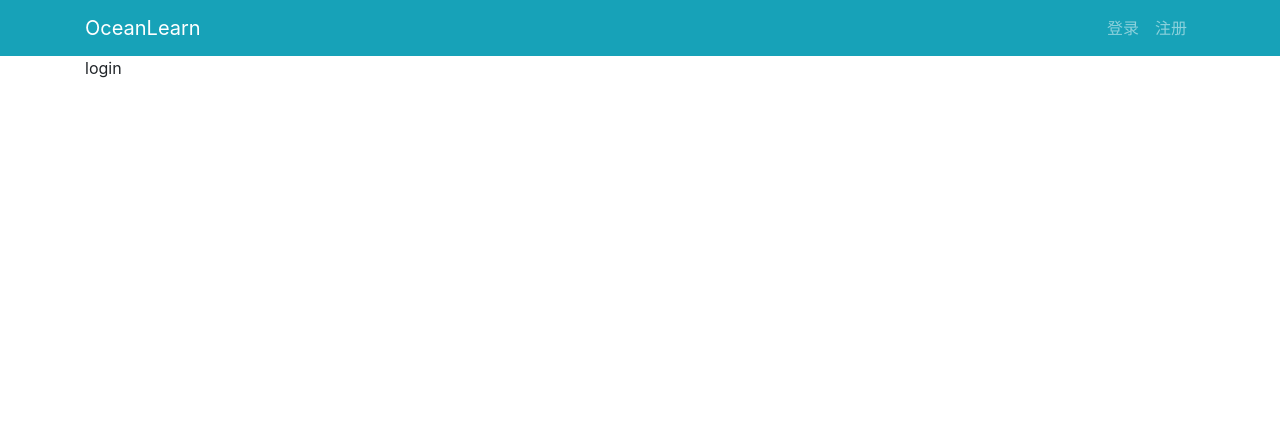
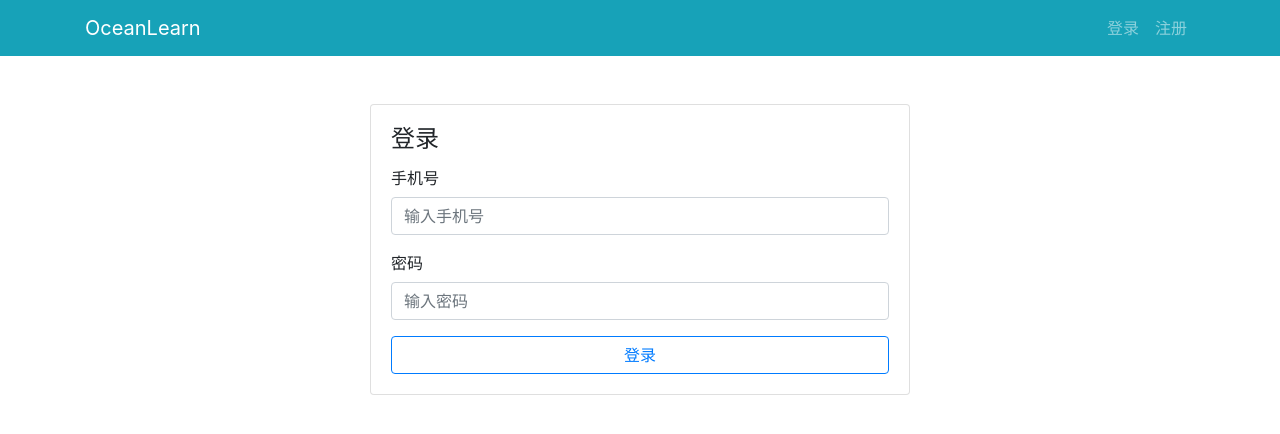
Before and after one commit to zh7606559342012/ginEssential, a Vue app in the folder ginessentail-vue/: page /login in a window 1280 px wide. Shown: the top 434 px of the page. Built offline with nearby package versions, Linux system fonts and the light colour scheme.

Commit message:
[zh]:20231221_02

```diff
--- /dev/null
+++ b/ginessentail-vue/src/helper/validator.js
@@ -0,0 +1,5 @@
+const telephoneValidator = value => /^1[3|4|5|7]\d{9}$/.test(value);
+
+export default {
+  telephoneValidator,
+};
--- a/ginessentail-vue/src/views/login/Login.vue
+++ b/ginessentail-vue/src/views/login/Login.vue
@@ -1,13 +1,87 @@
 <template>
-    <div class="login">
-        login
-    </div>
+  <div class="register">
+    <b-row class="mt-5">
+      <b-col
+        md="8"
+        offset-md="2"
+        lg="6"
+        offset-lg="3"
+      >
+        <b-card title="登录">
+          <b-form>
+            <b-form-group label="手机号">
+              <b-form-input
+                v-model="$v.user.telephone.$model"
+                type="number"
+                placeholder="输入手机号"
+                :state="validateState('telephone')"
+              ></b-form-input>
+              <b-form-invalid-feedback :state="validateState('telephone')">
+                手机号必须是11位
+              </b-form-invalid-feedback>
+            </b-form-group>
+            <b-form-group label="密码">
+              <b-form-input
+                v-model="$v.user.password.$model"
+                type="password"
+                placeholder="输入密码"
+                :state="validateState('password')"
+              ></b-form-input>
+              <b-form-invalid-feedback :state="validateState('password')">
+                密码必须大于等于6位
+              </b-form-invalid-feedback>
+            </b-form-group>
+            <b-button
+              variant="outline-primary"
+              block
+              @click="login"
+            >
+              登录
+            </b-button>
+          </b-form>
+        </b-card>
+      </b-col>
+    </b-row>
+  </div>
 </template>
 <script>
+import { required, minLength } from 'vuelidate/lib/validators';
+
+import customValidator from '../../helper/validator';
+
 export default {
+  data() {
+    return {
+      user: {
+        telephone: '',
+        password: '',
+      },
+      validation: null,
+    };
+  },
+  validations: {
+    user: {
+      telephone: {
+        required,
+        telephone: customValidator.telephoneValidator,
+      },
+      password: {
+        required,
+        minLength: minLength(6),
+      },
+    },
+  },
 
+  methods: {
+    validateState(name) {
+      const { $dirty, $error } = this.$v.user[name];
+      return $dirty ? !$error : null;
+    },
+    login() {
+      console.log('login');
+    },
+  },
 };
 </script>
 <style lang="scss" scoped>
-
 </style>
--- a/ginessentail-vue/src/views/register/Register.vue
+++ b/ginessentail-vue/src/views/register/Register.vue
@@ -22,22 +22,22 @@
                 v-model="$v.user.telephone.$model"
                 type="number"
                 placeholder="输入手机号"
-                :state="validation"
+                :state="validateState('telephone')"
               ></b-form-input>
-              <b-form-invalid-feedback :state="validation">
+              <b-form-invalid-feedback :state="validateState('telephone')">
                 手机号必须是11位
               </b-form-invalid-feedback>
-              <b-form-valid-feedback :state="validation">
-                手机号符合11位
-              </b-form-valid-feedback>
             </b-form-group>
             <b-form-group label="密码">
               <b-form-input
-                v-model="$v.user.password.model"
+                v-model="$v.user.password.$model"
                 type="password"
                 placeholder="输入密码"
-                required
+                :state="validateState('password')"
               ></b-form-input>
+              <b-form-invalid-feedback :state="validateState('password')">
+                密码必须大于等于6位
+              </b-form-invalid-feedback>
             </b-form-group>
             <b-button
               variant="outline-primary"
@@ -53,7 +53,9 @@
   </div>
 </template>
 <script>
-import { required, minLength, maxLength } from 'vuelidate/lib/validators';
+import { required, minLength } from 'vuelidate/lib/validators';
+
+import customValidator from '../../helper/validator';
 
 export default {
   data() {
@@ -71,21 +73,21 @@ export default {
       name: {},
       telephone: {
         required,
-        minLength: minLength(11),
-        maxLength: maxLength(11),
+        telephone: customValidator.telephoneValidator,
       },
-      password: {},
+      password: {
+        required,
+        minLength: minLength(6),
+      },
     },
   },
 
   methods: {
+    validateState(name) {
+      const { $dirty, $error } = this.$v.user[name];
+      return $dirty ? !$error : null;
+    },
     register() {
-      if (this.user.telephone.length !== 11) {
-        this.validation = false;
-        return;
-      }
-      this.validation = true;
-
       console.log('register');
     },
   },
```
